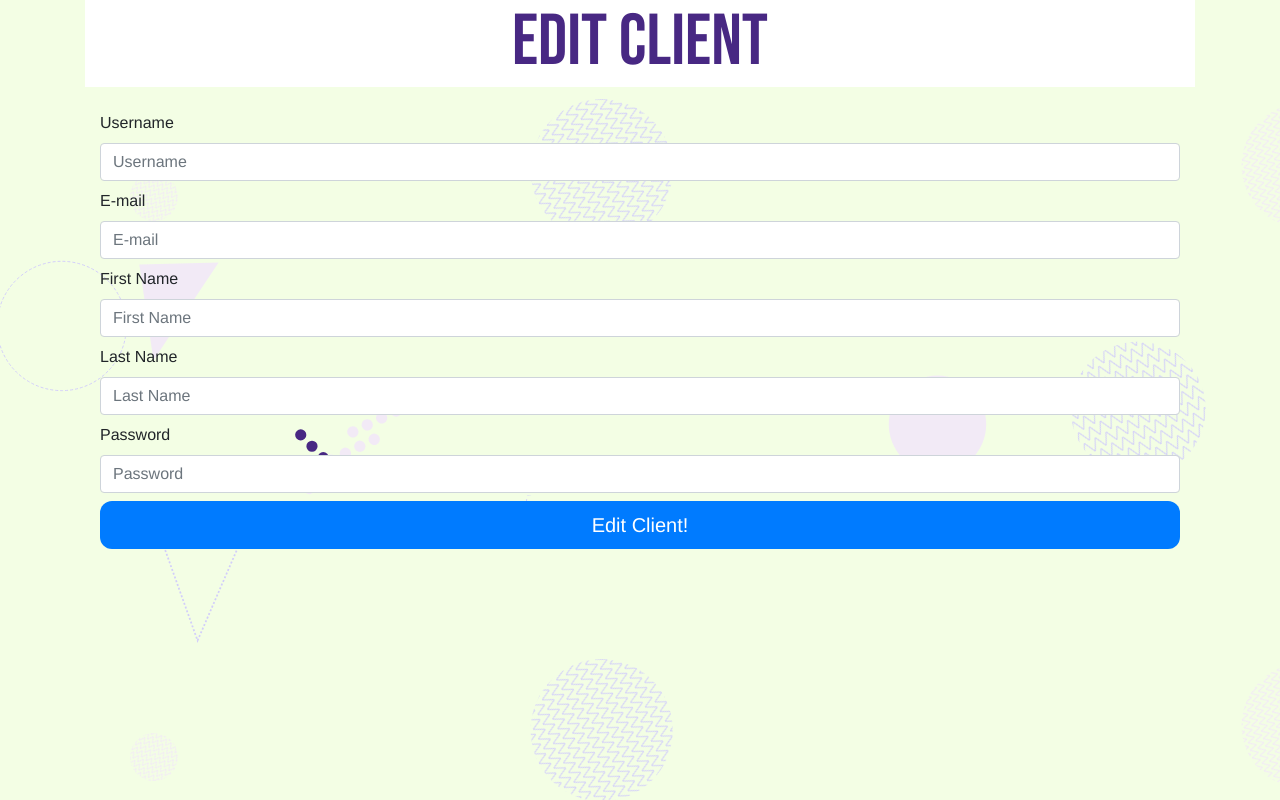
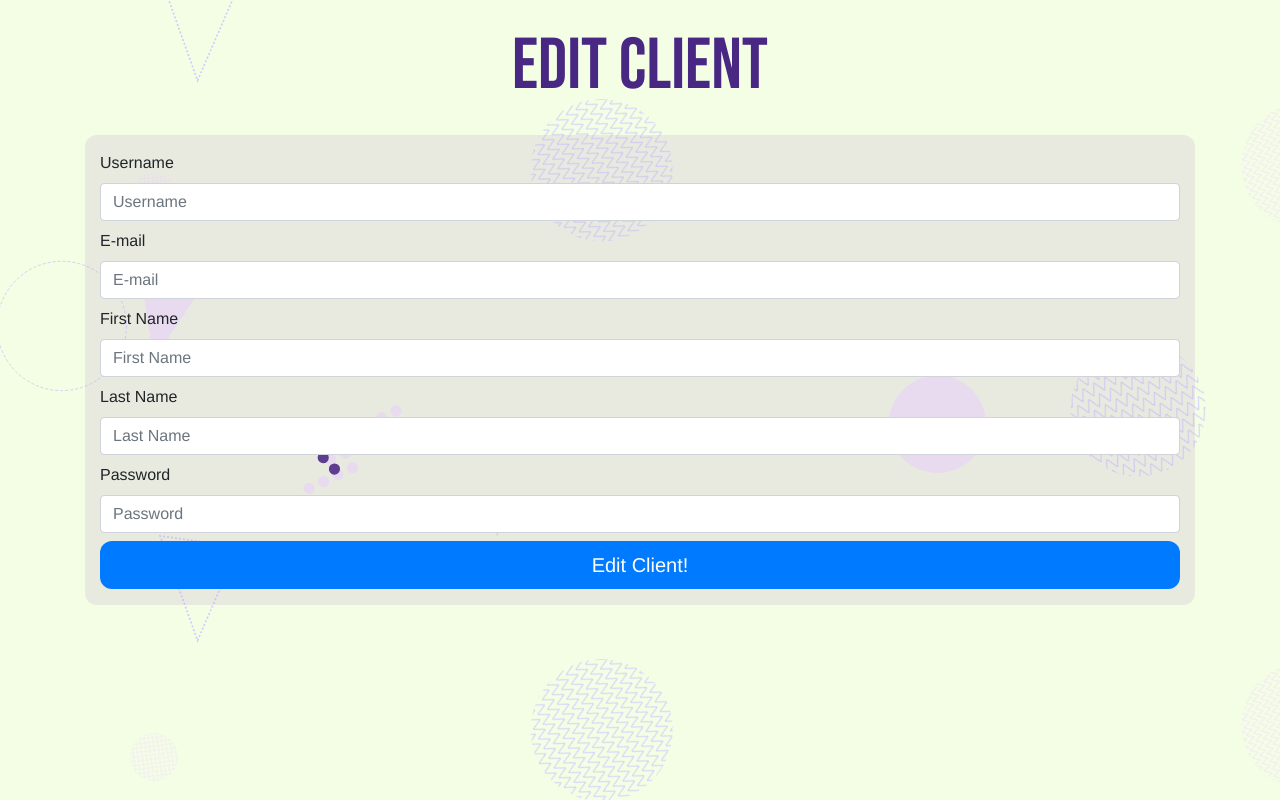
Before and after one commit to sanspanic/Track, a Flask app: template templates/client/edit.html in a window 1280 px wide. Shown: the part 65-865 px from the top of the page. Run offline with Flask 2, Linux system fonts and the light colour scheme; the template is opened without the code that fills it: values that come from a table or form of the project are taken from there, others are empty; parts of the project's set-up code (start-up, migrations or seed data) failed here and were passed over; some libraries are stand-ins or nearby versions.

Commit message:
fix margins

```diff
--- a/static/js/project/track-ui.js
+++ b/static/js/project/track-ui.js
@@ -354,6 +354,9 @@ function addStopInfoToRow(response) {
   let stopCell = timeDeltaCell.previousElementSibling.previousElementSibling;
   stopCell.innerText = response.data.pretty_stop_time;
   let actionsCell = valueCell.nextElementSibling;
+  //update description cell
+  const decriptionCell = stopCell.nextElementSibling
+  decriptionCell.innerText = 'Edit log entry to add'
   //add back edit and delete buttons
   makeEditAndDeleteBtns(actionsCell);
 }
--- a/templates/billing_info/new.html
+++ b/templates/billing_info/new.html
@@ -8,7 +8,7 @@
 
 {% block content %}
 
-    <h1 class='display-3 text-center mb-4 bg-none'>Add New Billing Information</h1>
+    <h1 class='display-3 text-center mb-4 mt-4 bg-none'>Add New Billing Information</h1>
 
     <div class='form-info py-3 mb-3 align-items-center'>
     <div class='col'><i class="ph-question ph-xl"></i> Please enter the card details and billing information to be displayed on your invoice below. </div>
--- a/templates/client/edit.html
+++ b/templates/client/edit.html
@@ -8,9 +8,9 @@
 
 {% block content %}
 
-    <h1 class='display-3 text-center mb-4 bg-white'>Edit Client <span class='client-name' id='{{client.id}}'>{{client.name}}</span></h1>
+    <h1 class='display-3 text-center mb-4 mt-4'>Edit Client <span class='client-name' id='{{client.id}}'>{{client.name}}</span></h1>
 
-    <div id='edit-container' class="container">
+    <div id='edit-container' class="container form-style py-3">
 
 
 
--- a/templates/user/homepage.html
+++ b/templates/user/homepage.html
@@ -36,7 +36,9 @@
             <td id='{{project.id}}'>{{project.subtotal}}  {{project.show_subtotal_values()['subtotal_rate']['symbol']}}</td>
             <td>
               {% if project.curr_of_rate != project.curr_of_inv %}
+              {% if project.converted_subtotal %}
               {{project.converted_subtotal}}  {{project.show_subtotal_values()['subtotal_inv']['symbol']}}
+              {% endif %}
               {% endif %}
             </td>
             <td class='align-middle text-center'>
--- a/templates/user/invoices.html
+++ b/templates/user/invoices.html
@@ -68,7 +68,8 @@
 
         {% endfor %}
         {% else %}
-          To create an invoice, select a project from above dropdown.
+        <div class="mb-3">To create an invoice, please select a project from above dropdown.</div>
+
         {% endif %}
 
         </tbody>
```
Also changed, not shown: templates/invoice/show.html (+7 -7 lines).
